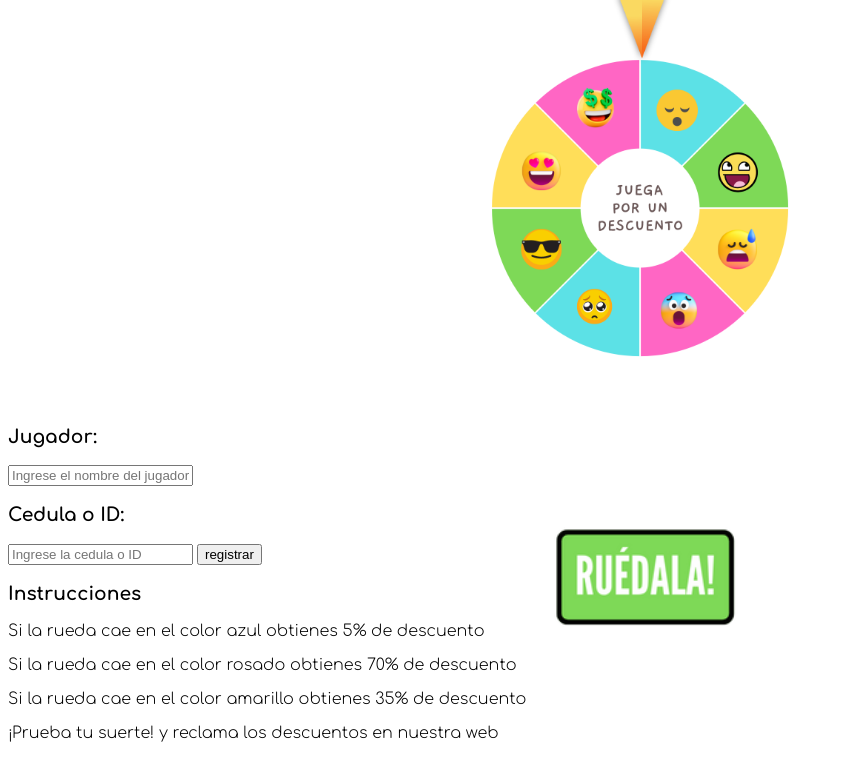
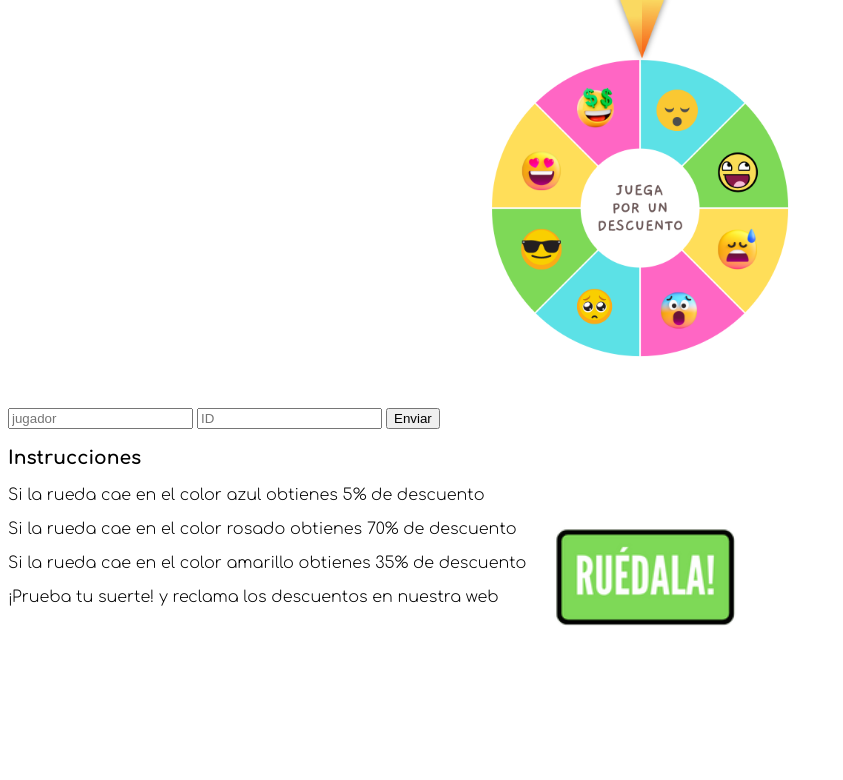
Before and after one commit to bercyburgos/wheel, a plain HTML site: page index.html in a window 1280 px wide. Shown: the whole page, without its empty margins (0-843 px from the left). Drawn offline with Linux system fonts and the light colour scheme.

Commit message:
Update index.html

```diff
--- a/index.html
+++ b/index.html
@@ -17,11 +17,11 @@
       <img class="button" src="button.png" />
     </div>
     <div>
-    <h3 id="user">Jugador:</h3>
-    <input type="text" class ="dato" placeholder="Ingrese el nombre del jugador"/><br>
-    <h3>Cedula o ID:</h3>
-        <input type="Cedula" class="dato" placeholder="Ingrese la cedula o ID"/>
-        <input type="button" value="registrar" onclick="Capturar()">
+    <form action="" id="form">
+      <input type="text" name="Jugador" id="jugador" placeholder="jugador">
+      <input type="text" name="Identificacion" id="Identificacion" placeholder="ID">
+      <button type="button" onclick="getinfo()">Enviar</button>
+    </form>
     </div>
     <div class="instrucciones"></div>
         <h3>Instrucciones</h3>
```
